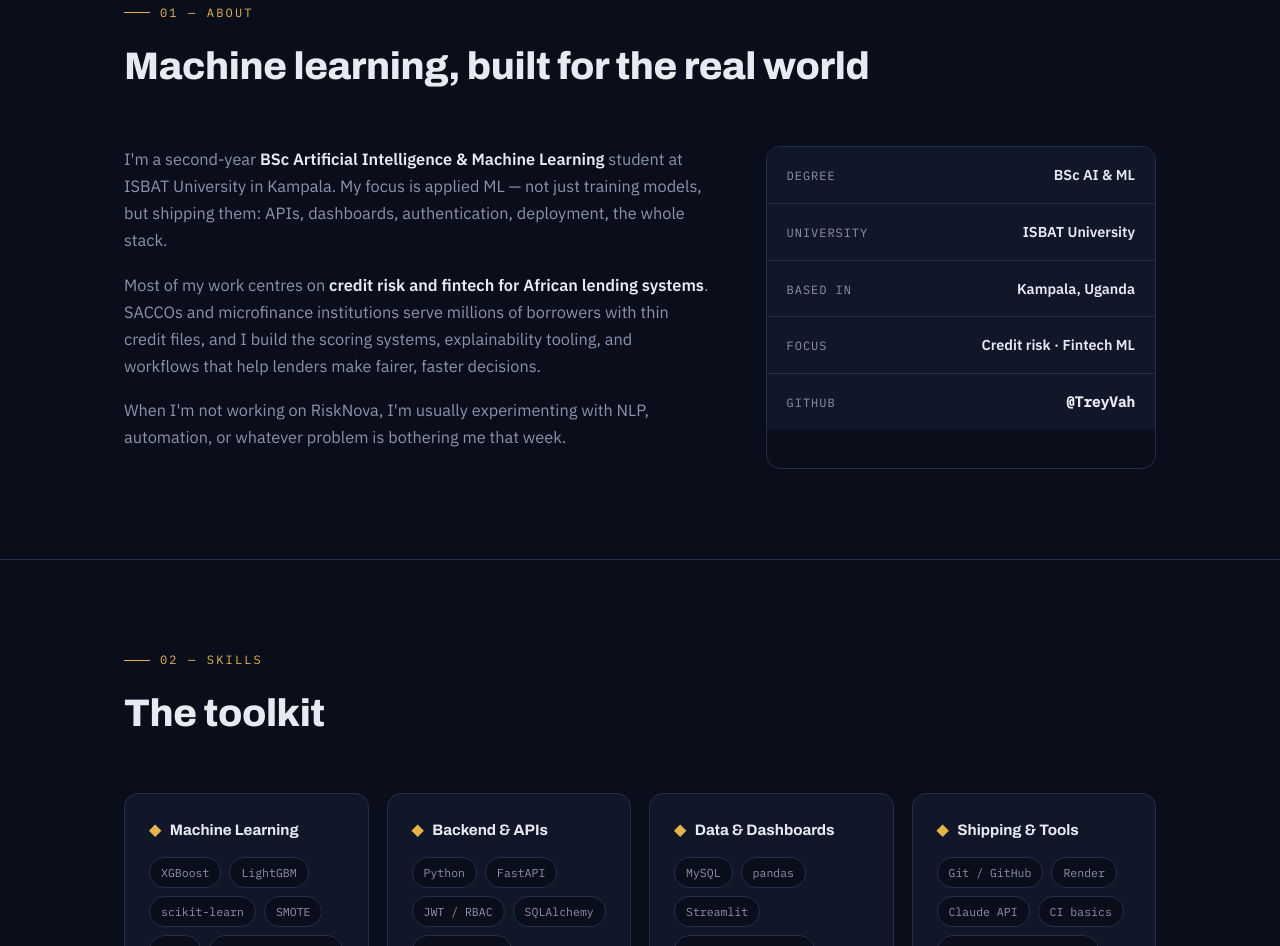
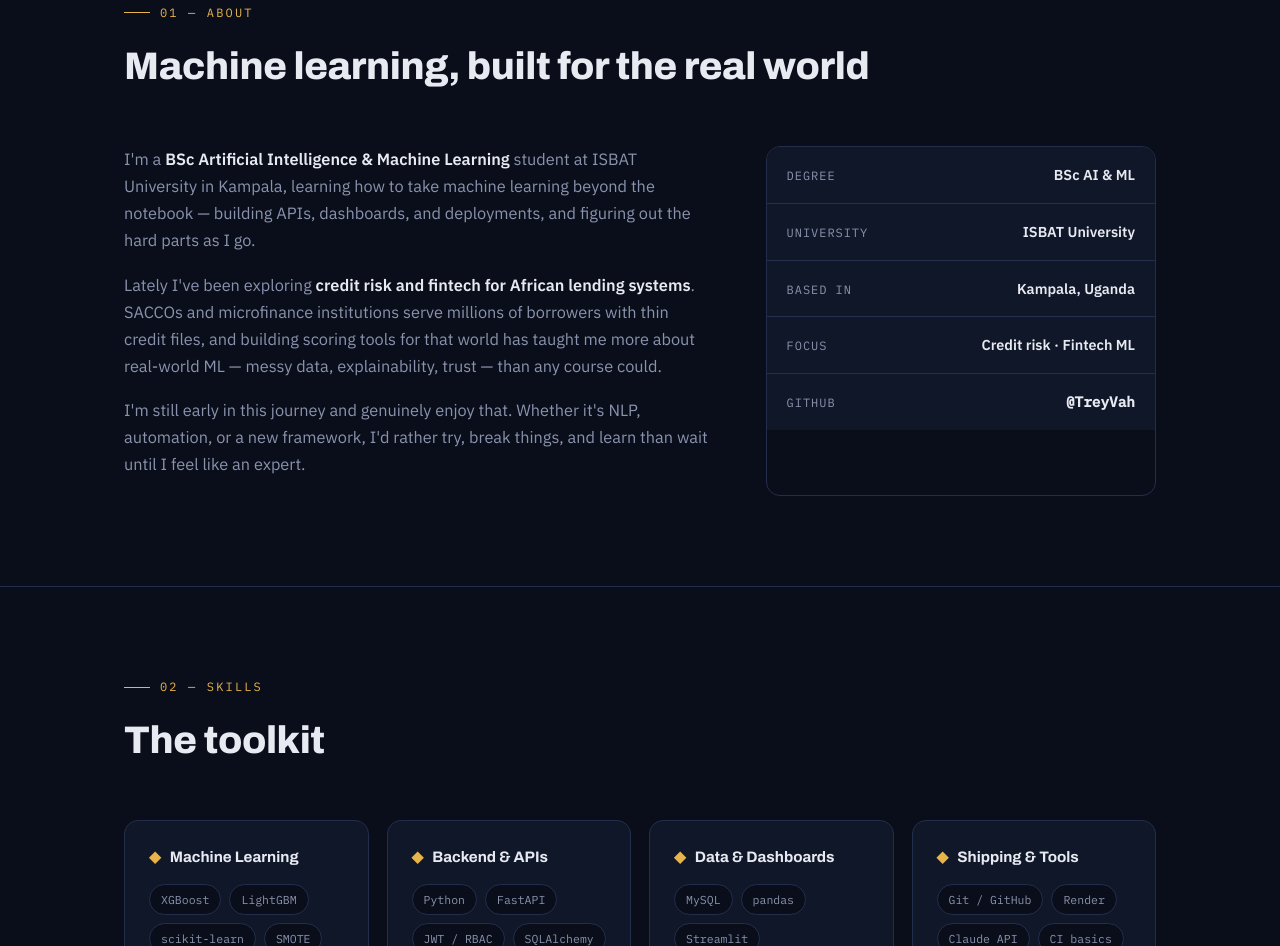
Before and after one commit to TreyVah/TreyVah.github.io, a plain HTML site: page index.html in a window 1280 px wide. Shown: the part 872-1818 px from the top of the page. Drawn offline with Linux system fonts and the light colour scheme.

Commit message:
Reframe about section with a learning mindset

```diff
--- a/index.html
+++ b/index.html
@@ -65,19 +65,21 @@
     <div class="about-grid">
       <div class="reveal">
         <p>
-          I'm a second-year <strong>BSc Artificial Intelligence &amp; Machine Learning</strong>
-          student at ISBAT University in Kampala. My focus is applied ML — not just training
-          models, but shipping them: APIs, dashboards, authentication, deployment, the whole stack.
+          I'm a <strong>BSc Artificial Intelligence &amp; Machine Learning</strong> student
+          at ISBAT University in Kampala, learning how to take machine learning beyond the
+          notebook — building APIs, dashboards, and deployments, and figuring out the hard
+          parts as I go.
         </p>
         <p>
-          Most of my work centres on <strong>credit risk and fintech for African lending
+          Lately I've been exploring <strong>credit risk and fintech for African lending
           systems</strong>. SACCOs and microfinance institutions serve millions of borrowers
-          with thin credit files, and I build the scoring systems, explainability tooling,
-          and workflows that help lenders make fairer, faster decisions.
+          with thin credit files, and building scoring tools for that world has taught me
+          more about real-world ML — messy data, explainability, trust — than any course could.
         </p>
         <p>
-          When I'm not working on RiskNova, I'm usually experimenting with NLP, automation,
-          or whatever problem is bothering me that week.
+          I'm still early in this journey and genuinely enjoy that. Whether it's NLP,
+          automation, or a new framework, I'd rather try, break things, and learn than
+          wait until I feel like an expert.
         </p>
       </div>
       <div class="fact-list reveal">
```
